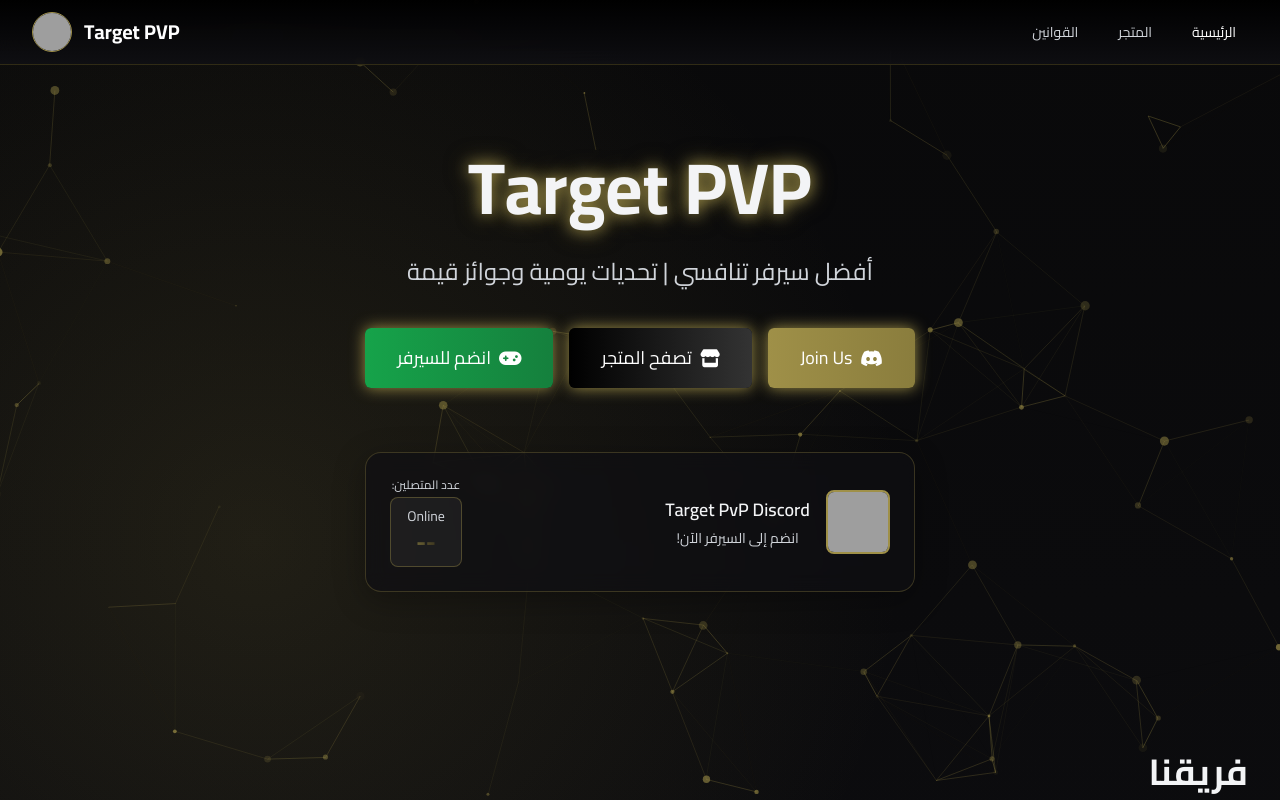
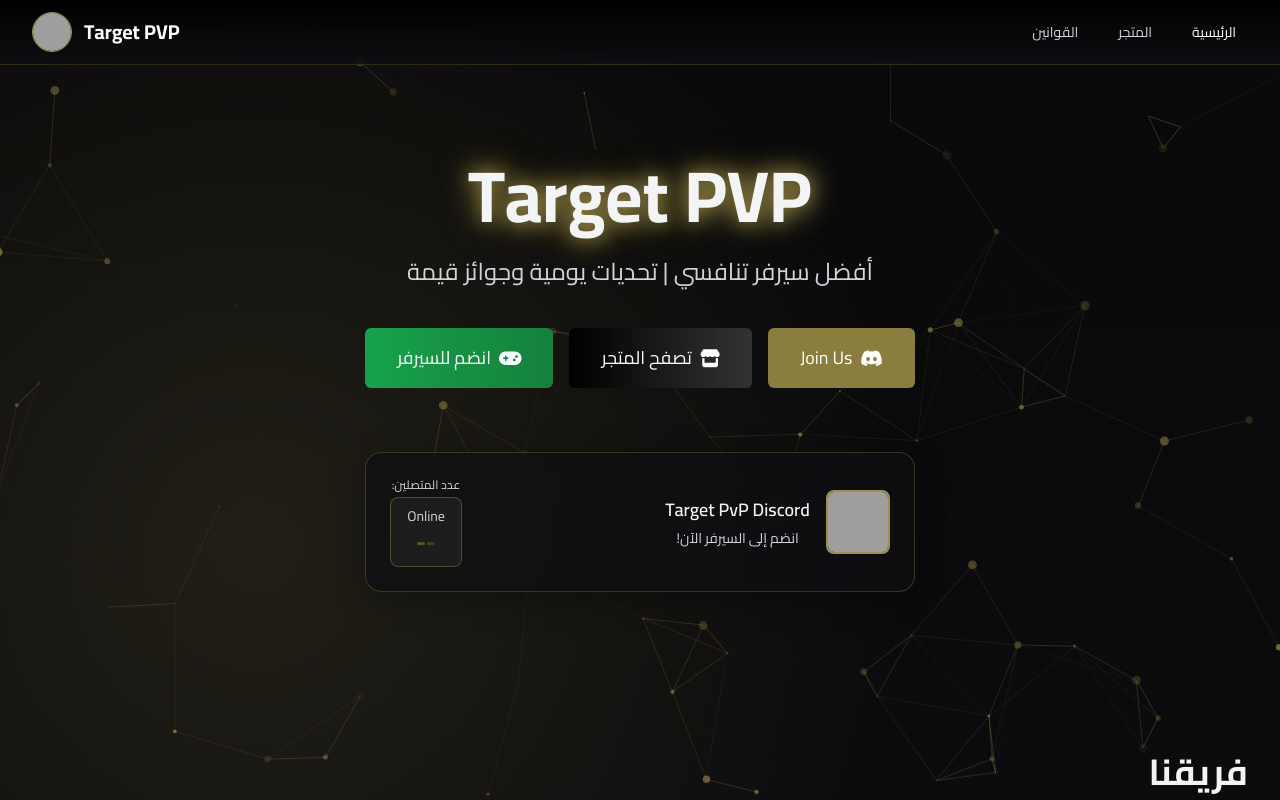
Before and after one commit to z3wme/targetaaaaaaaaaaaaaaaawdygasydguygawdgawudygawdawdgawuyaudgawuydauwdgwdyaugawudywgygd, a plain HTML site: page index.html in a window 1280 px wide. Shown: the top 800 px of the page. Drawn offline with nearby package versions, Linux system fonts and the light colour scheme; no server answers; grey boxes are pictures that could not be loaded.

Commit message:
Update index.html

```diff
--- a/index.html
+++ b/index.html
@@ -17,12 +17,23 @@
             --darker-bg: #09090a;
         }
 
+        /* منع التمرير الأفقي */
+        html, body {
+            overflow-x: hidden;
+            max-width: 100%;
+
+        }
+
+        ::-webkit-scrollbar {
+    display: none;
+}
+
         body {
             font-family: 'Cairo', sans-serif;
             background: linear-gradient(to bottom, var(--darker-bg), var(--dark-bg));
             color: #f3f4f6;
             position: relative;
-            overflow-x: hidden;
+            overflow: hidden;
             cursor: default;
         }
 
@@ -49,7 +60,6 @@
         }
 
         .btn-glow {
-            box-shadow: 0 0 15px var(--primary-gold);
             transition: all 0.3s ease;
             position: relative;
             overflow: hidden;
@@ -73,7 +83,6 @@
         }
 
         .btn-glow:hover {
-            box-shadow: 0 0 25px var(--primary-gold), 0 0 40px rgba(159, 144, 72, 0.4);
             transform: translateY(-3px);
         }
 
@@ -234,6 +243,11 @@
             opacity: 0.5;
         }
 
+        /* إصلاح أي عنصر قد يتسبب في ظهور شريط التمرير */
+        .container, .row, .col, [class*="max-w-"] {
+            max-width: 100vw !important;
+        }
+
         /* تأثيرات للهاتف */
         @media (max-width: 768px) {
             .counter {
@@ -255,10 +269,10 @@
     <nav class="bg-gradient-to-b from-[#000000]/95 to-[#0f0f13]/90 backdrop-blur-md border-b border-[#9f9048]/30 fixed w-full z-10">
         <div class="max-w-7xl mx-auto px-4 sm:px-6 lg:px-8">
             <div class="flex justify-between h-16 items-center">
-                                <div class="hidden md:block">
+                <div class="hidden md:block">
                     <div class="ml-10 flex items-center space-x-4 space-x-reverse">
                         <a href="index.html" class="nav-link text-white px-3 py-2 rounded-md text-sm font-medium">الرئيسية</a>
-                        <a href="store.html" class="nav-link text-gray-300 hover:text-white px-3 py-2 rounded-md text-sm font-medium">المتجر</a>
+                        <a href="store.html" class="nav-link text-gray-300 hover:text-white px-3 py-2 rounded-md text-sm font-medium border-radius 8px ">المتجر</a>
                         <a href="rules.html" class="nav-link text-gray-300 hover:text-white px-3 py-2 rounded-md text-sm font-medium border-radius 8px ">القوانين</a>
                     </div>
                 </div>
@@ -278,14 +292,14 @@
     <main class="flex-grow flex items-center pt-16">
         <div class="max-w-7xl mx-auto px-4 sm:px-6 lg:px-8 py-12 md:py-24">
             <div class="text-center">
-                <h1 class="text-5xl md:text-7xl font-extrabold mb-6 glow-text floating">
+                <h1 class="text-5xl md:text-7xl font-extrabold mb-6 glow-text ">
                     <span class="block">Target PVP</span>
                 </h1>
                 <p class="text-xl md:text-2xl text-gray-300 max-w-3xl mx-auto mb-10">
                     أفضل سيرفر تنافسي | تحديات يومية وجوائز قيمة
                 </p>
                 <div class="flex flex-col sm:flex-row justify-center gap-4 mb-16">
-                    <a href="https://discord.gg/fhh" class="btn-glow bg-gradient-to-r from-[#9f9048] to-[#8a7d3d] hover:from-[#8a7d3d] hover:to-[#9f9048] text-white px-8 py-4 rounded-md font-medium flex items-center justify-center text-lg">
+                    <a href="https://discord.gg/fhh" class="btn-glow bg-gradient-to-r from-[#8a7d3d] to-[#8a7d3d] hover:from-[#8a7d3d] hover:to-[#8a7d3d] text-white px-8 py-4 rounded-md font-medium flex items-center justify-center text-lg">
                         <i class="fab fa-discord ml-2"></i>  Join Us
                     </a>
                     <a href="store.html" class="btn-glow bg-gradient-to-r from-[#000000] to-[#333333] hover:from-[#333333] hover:to-[#000000] text-white px-8 py-4 rounded-md font-medium flex items-center justify-center text-lg">
```
